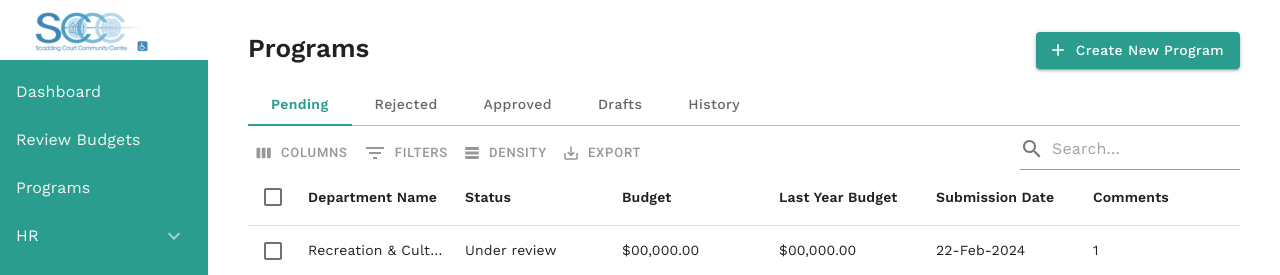
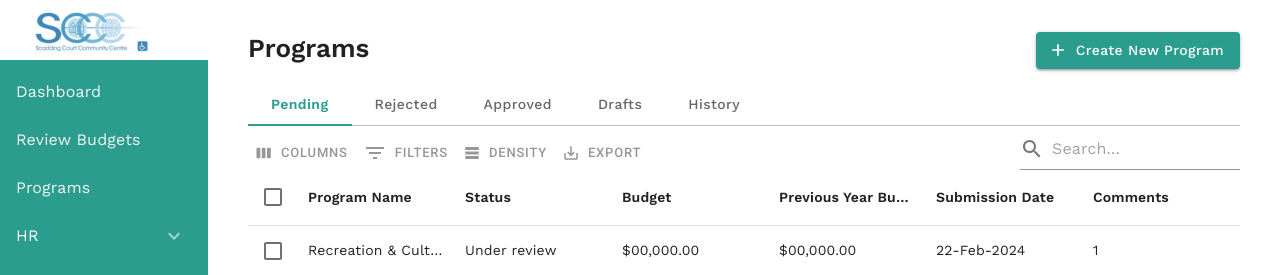
Before and after one commit to Idea-Theorem/sccc-budget-planner-fe, a React (Vite) app: page /program-head/program in a window 1280 px wide. Shown: the top 275 px of the page. Built offline with nearby package versions, Linux system fonts and the light colour scheme.

Commit message:
styling changes

```diff
--- a/src/components/AdminDataCard/index.tsx
+++ b/src/components/AdminDataCard/index.tsx
@@ -147,7 +147,7 @@ const AdminDataCard = (props: AdminDataCardProps) => {
       </Stack>
       {props?.showProgress && (
         <Box className="cardProgressBar">
-          <LinearWithValueLabel value={20} color={props?.color}/>
+          <LinearWithValueLabel value={50} color={props?.color}/>
         </Box>
       )}
     </StyledBox>
--- a/src/components/BudgetDetail/index.tsx
+++ b/src/components/BudgetDetail/index.tsx
@@ -214,16 +214,20 @@ const StyledBox = styled(Box)(({ theme }) => ({
       "& .MuiTab-root": {
         flexGrow: "1",
         textTransform: "capitalize",
-        fontWeight: "500",
+        fontWeight: "600",
         letterSpacing: "0.4px",
         maxWidth: "100%",
+        color: theme.palette.common.blackshades["12p"],
+
+        "&.Mui-selected": {
+          color: theme.palette.primary.main,
+        },
       },
     },
   },
 }));
 
-const BudgetDetail: FC<BudgetDetailProps> = ({actions, clickBack}) => {
-
+const BudgetDetail: FC<BudgetDetailProps> = ({ actions, clickBack }) => {
   return (
     <StyledBox className="appContainer bgGray">
       <Grid container spacing={2}>
--- a/src/components/ProgressBar/index.tsx
+++ b/src/components/ProgressBar/index.tsx
@@ -3,21 +3,22 @@ import LinearProgress, {
 } from "@mui/material/LinearProgress";
 import Typography from "@mui/material/Typography";
 import Box from "@mui/material/Box";
+import Stack from "@mui/material/Stack";
 
 function LinearProgressWithLabel(
   props: LinearProgressProps & { value: number }
 ) {
   return (
-    <Box display="flex" alignItems="center">
-      <Box width="100%" mr="1">
+    <Stack alignItems="center" direction="row" gap="10px">
+      <Box width="100%">
         <LinearProgress variant="determinate" {...props} />
       </Box>
-      <Box minWidth="35">
+      <Box>
         <Typography variant="body2" color="text.secondary">{`${Math.round(
           props.value
         )}%`}</Typography>
       </Box>
-    </Box>
+    </Stack>
   );
 }
 
--- a/src/components/Tabs/index.tsx
+++ b/src/components/Tabs/index.tsx
@@ -103,10 +103,6 @@ const TabsAreas = styled(Box)(({ theme }) => ({
     margin: "0 0 7px",
   },
 
-  ".MuiTabs-indicator": {
-    // bottom: "4px",
-  },
-
   ".MuiTabs-flexContainer": {
     borderBottom: "1px solid #BFBFBF",
     height: "100%",
--- a/src/models/HrDepartment/index.tsx
+++ b/src/models/HrDepartment/index.tsx
@@ -135,12 +135,12 @@ const DepartmentInfo: React.FC<IDepartmentInfo> = ({ heading, subheading,  handl
       <Box>
         <Typography className="subtitle">{subheading}</Typography>
         <Grid container spacing={4}>
-          <Grid item xs={6}>
+          <Grid item xs={12}>
             <TextFields variant="standard" label="Department Name" />
           </Grid>
-          <Grid item xs={6}>
+          {/* <Grid item xs={6}>
             <TextFields variant="standard" label="Employee Count" />
-          </Grid>
+          </Grid> */}
         </Grid>
       </Box>
       <Stack
--- a/src/pages/Components/HRComponents/HRTabs/index.tsx
+++ b/src/pages/Components/HRComponents/HRTabs/index.tsx
@@ -24,10 +24,10 @@ const AppHuman = styled(Box)(({ theme }) => ({
     background: "none",
     boxShadow: "none",
   },
-  ".css-1nu5xgx-MuiTypography-root": {
+  ".MuiTypography-h6": {
     color: theme.palette.common.blackshades["4p"],
   },
-  ".css-gqb8su-MuiButtonBase-root-MuiButton-root": {
+  ".MuiButton-root": {
     textTransform: "capitalize",
   },
 }));
--- a/src/pages/Dashboards/ProgramHead/createProgram.tsx
+++ b/src/pages/Dashboards/ProgramHead/createProgram.tsx
@@ -68,7 +68,7 @@ const StyledBox = styled(Box)(({ theme }) => ({
   },
 
   ".MuiTypography-h5": {
-    color: theme.palette.common.blackshades["4p"],
+    color: theme.palette.common.blackshades["12p"],
   },
 
   ".btn-back": {
--- a/src/pages/Dashboards/ProgramHead/programs.tsx
+++ b/src/pages/Dashboards/ProgramHead/programs.tsx
@@ -14,7 +14,7 @@ const PHProgramsScreen = () => {
     [
       {
         field: "departmentName",
-        headerName: "Department Name",
+        headerName: "Program Name",
         sortable: false,
         editable: false,
         flex: 1,
@@ -35,25 +35,11 @@ const PHProgramsScreen = () => {
       },
       {
         field: "lYearBudget",
-        headerName: "Last Year Budget",
+        headerName: "Previous Year Budget",
         sortable: false,
         editable: false,
         flex: 1,
       },
-      // {
-      //   field: "profit",
-      //   headerName: "Profit",
-      //   sortable: false,
-      //   editable: false,
-      //   flex: 1,
-      // },
-      // {
-      //   field: "nPrograms",
-      //   headerName: "No. Programs",
-      //   sortable: false,
-      //   editable: false,
-      //   flex: 1,
-      // },
       {
         field: "sDate",
         headerName: "Submission Date",
@@ -72,7 +58,7 @@ const PHProgramsScreen = () => {
     [
       {
         field: "departmentName",
-        headerName: "Department Name",
+        headerName: "Program Name",
         sortable: false,
         editable: false,
         flex: 1,
@@ -93,25 +79,11 @@ const PHProgramsScreen = () => {
       },
       {
         field: "lYearBudget",
-        headerName: "Last Year Budget",
+        headerName: "Previous Year Budget",
         sortable: false,
         editable: false,
         flex: 1,
       },
-      // {
-      //   field: "profit",
-      //   headerName: "Profit",
-      //   sortable: false,
-      //   editable: false,
-      //   flex: 1,
-      // },
-      // {
-      //   field: "nPrograms",
-      //   headerName: "No. Programs",
-      //   sortable: false,
-      //   editable: false,
-      //   flex: 1,
-      // },
       {
         field: "sDate",
         headerName: "Submission Date",
@@ -130,7 +102,7 @@ const PHProgramsScreen = () => {
     [
       {
         field: "departmentName",
-        headerName: "Department Name",
+        headerName: "Program Name",
         sortable: false,
         editable: false,
         flex: 1,
@@ -151,25 +123,11 @@ const PHProgramsScreen = () => {
       },
       {
         field: "lYearBudget",
-        headerName: "Last Year Budget",
+        headerName: "Previous Year Budget",
         sortable: false,
         editable: false,
         flex: 1,
       },
-      // {
-      //   field: "profit",
-      //   headerName: "Profit",
-      //   sortable: false,
-      //   editable: false,
-      //   flex: 1,
-      // },
-      // {
-      //   field: "nPrograms",
-      //   headerName: "No. Programs",
-      //   sortable: false,
-      //   editable: false,
-      //   flex: 1,
-      // },
       {
         field: "sDate",
         headerName: "Submission Date",
--- a/src/pages/Dashboards/SuperAdmin/HREmployees/index.tsx
+++ b/src/pages/Dashboards/SuperAdmin/HREmployees/index.tsx
@@ -4,7 +4,6 @@ import { styled } from "@mui/material/styles";
 import TabsComponent from "../../../Components/HRComponents/HRTabs";
 
 const StyledBox = styled(Box)(() => ({
-
   "& .dashboardCards": {
     display: "flex",
     justifyContent: "space-between",
@@ -22,7 +21,7 @@ const StyledBox = styled(Box)(() => ({
   "& .MuiTabs-flexContainer": {
     "& .MuiTab-root": {
       minWidth: "172px",
-      textCransform: "capitalize",
+      textTransform: "capitalize",
       fontSize: "14px",
       fontWeight: "500",
       fontFamily: "Work Sans,sans-serif",
--- a/src/pages/Login/index.tsx
+++ b/src/pages/Login/index.tsx
@@ -62,6 +62,7 @@ const LoginArea = styled(Box)(({ theme }) => ({
       width: "100%",
       fontFamily: "Roboto",
       fontWeight: "400",
+      color: theme.palette.common.blackshades["12p"],
 
       "&::placeholder": {
         color: theme.palette.common.blackshades["12p"],
@@ -128,9 +129,9 @@ const Input = () => {
           </Button>
         </form>
         <Box>
-          <Link className="textLink" href="#" variant="subtitle2">
+          {/* <Link className="textLink" href="#" variant="subtitle2">
             Create account
-          </Link>
+          </Link> */}
           <Link className="textLink" href="#" variant="subtitle2">
             Forgot password?
           </Link>
```
Also changed, not shown: src/models/CommunityModal/index.tsx (+15 -9 lines), src/models/HrAddEmployee/index.tsx (+17 -14 lines).
